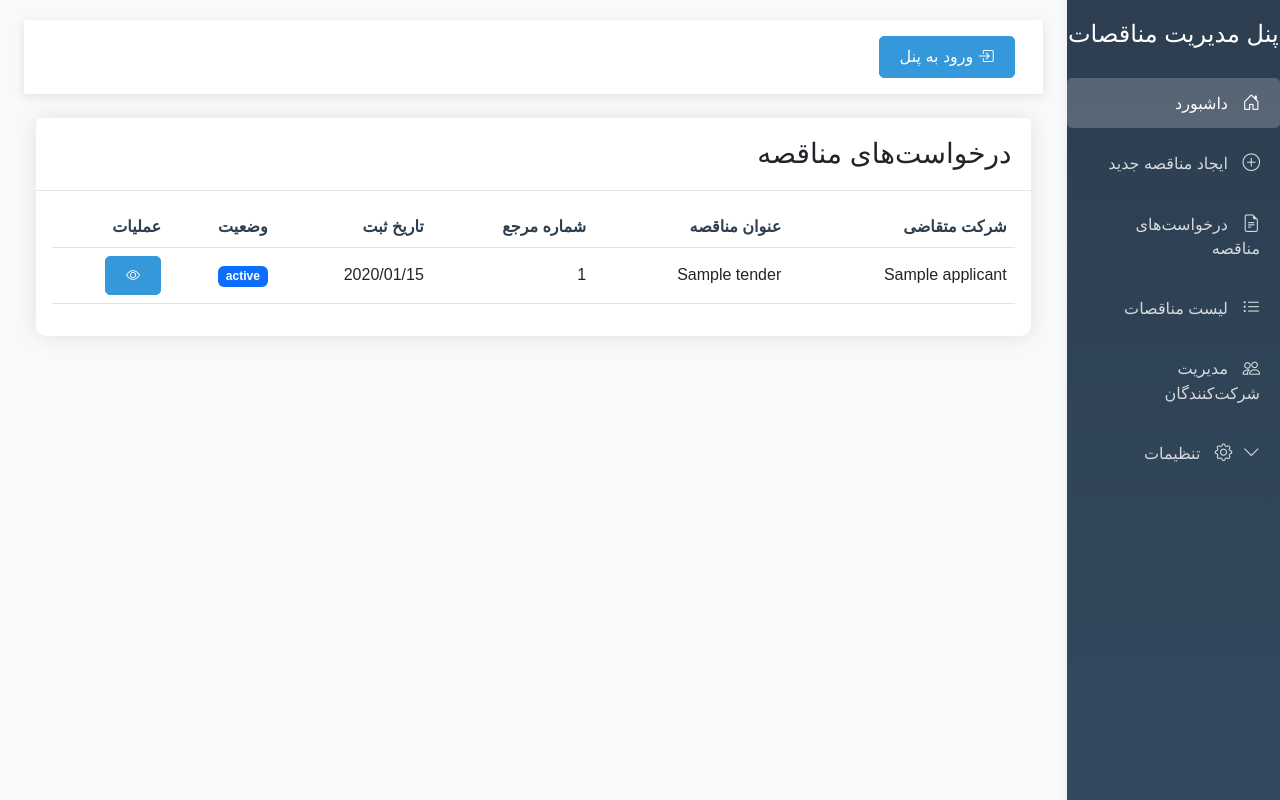
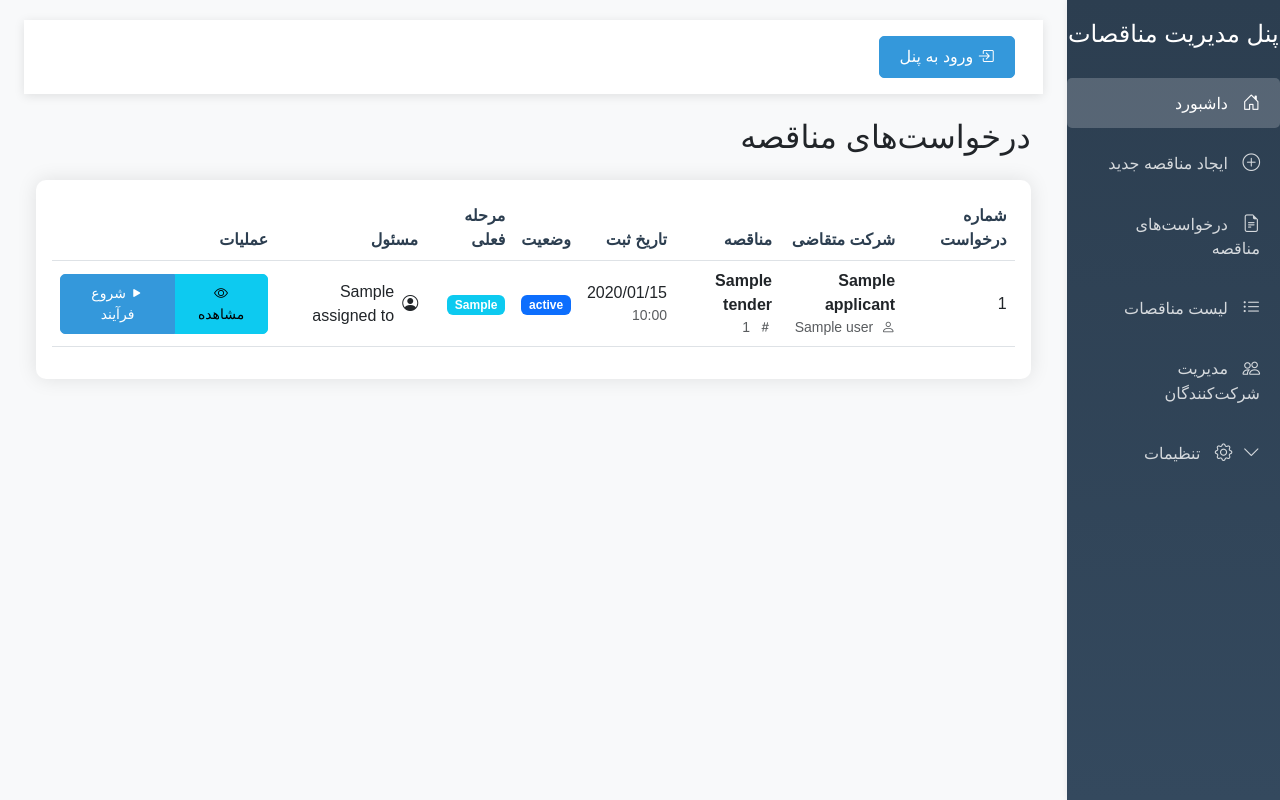
Before and after one commit to khashino/Tender, a Django app: template templates/app1/tender/applications.html in a window 1280 px wide. Run offline with Django 5.2, Linux system fonts and the light colour scheme; the template is opened without the code that fills it: most values are stand-ins (such as "Sample title", 1, 10 or a date in 2020); some web fonts are replaced.

Commit message:
detailed review

```diff
--- a/app1/urls.py
+++ b/app1/urls.py
@@ -17,6 +17,8 @@ urlpatterns = [
     path('roles/<int:role_id>/delete/', views.role_delete, name='role_delete'),
     path('user-roles/', views.user_roles, name='user_roles'),
     path('user-roles/<int:user_id>/assign/', views.assign_user_roles, name='assign_user_roles'),
+
+    # Tender Management
     path('tender/create/', views.create_tender, name='create_tender'),
     path('tender/list/', views.tender_list, name='tender_list'),
     path('tender/applications/', views.tender_applications, name='tender_applications'),
--- a/templates/app1/tender/applications.html
+++ b/templates/app1/tender/applications.html
@@ -6,47 +6,90 @@
 
 {% block content %}
 <div class="container-fluid">
-    <div class="row">
-        <div class="col-12">
-            <div class="card">
-                <div class="card-header">
-                    <div class="d-flex justify-content-between align-items-center">
-                        <h3 class="card-title mb-0">درخواست‌های مناقصه</h3>
+    <div class="row mb-4">
+        <div class="col">
+            <h2 class="mb-0">درخواست‌های مناقصه</h2>
         </div>
     </div>
+
+    <div class="card">
         <div class="card-body">
             <div class="table-responsive">
                 <table class="table table-hover">
                     <thead>
                         <tr>
+                            <th>شماره درخواست</th>
                             <th>شرکت متقاضی</th>
-                                    <th>عنوان مناقصه</th>
-                                    <th>شماره مرجع</th>
+                            <th>مناقصه</th>
                             <th>تاریخ ثبت</th>
                             <th>وضعیت</th>
+                            <th>مرحله فعلی</th>
+                            <th>مسئول</th>
                             <th>عملیات</th>
                         </tr>
                     </thead>
                     <tbody>
                         {% for application in applications %}
                         <tr>
-                                    <td>{{ application.applicant.name }}</td>
-                                    <td>{{ application.tender.title }}</td>
-                                    <td>{{ application.tender.reference_number }}</td>
-                                    <td>{{ application.submitted_at|date:"Y/m/d" }}</td>
+                            <td>{{ application.id }}</td>
+                            <td>
+                                <div class="d-flex flex-column">
+                                    <strong>{{ application.applicant.name }}</strong>
+                                    <small class="text-muted">
+                                        <i class="bi bi-person me-1"></i>
+                                        {{ application.applicant.user.get_full_name }}
+                                    </small>
+                                </div>
+                            </td>
+                            <td>
+                                <div class="d-flex flex-column">
+                                    <strong>{{ application.tender.title }}</strong>
+                                    <small class="text-muted">
+                                        <i class="bi bi-hash me-1"></i>
+                                        {{ application.tender.reference_number }}
+                                    </small>
+                                </div>
+                            </td>
+                            <td>
+                                <div class="d-flex flex-column">
+                                    <span>{{ application.submitted_at|date:"Y/m/d" }}</span>
+                                    <small class="text-muted">
+                                        {{ application.submitted_at|time:"H:i" }}
+                                    </small>
+                                </div>
+                            </td>
                             <td>
                                 <span class="badge bg-{{ application.status|status_color }}">
                                     {{ application.get_status_display }}
                                 </span>
                             </td>
                             <td>
-                                        <div class="btn-group" role="group">
-                                            <a href="{% url 'app1:review_application' application.id %}" class="btn btn-sm btn-primary" title="مشاهده و بررسی">
+                                <span class="badge bg-info">
+                                    {{ application.current_step }}
+                                </span>
+                            </td>
+                            <td>
+                                {% if application.assigned_to %}
+                                    <div class="d-flex align-items-center">
+                                        <i class="bi bi-person-circle me-2"></i>
+                                        {{ application.assigned_to.get_full_name }}
+                                    </div>
+                                {% else %}
+                                    <span class="text-muted">تخصیص داده نشده</span>
+                                {% endif %}
+                            </td>
+                            <td>
+                                <div class="btn-group">
+                                    <a href="{% url 'app1:review_application' application.id %}"
+                                       class="btn btn-sm btn-info">
                                         <i class="bi bi-eye"></i>
+                                        مشاهده
                                     </a>
-                                            {% if application.status == 'pending' %}
-                                            <a href="{% url 'app1:start_application_workflow' application.id %}" class="btn btn-sm btn-success" title="شروع فرآیند بررسی">
-                                                <i class="bi bi-play-circle"></i>
+                                    {% if not application.process %}
+                                    <a href="{% url 'app1:start_application_workflow' application.id %}"
+                                       class="btn btn-sm btn-primary">
+                                        <i class="bi bi-play-fill"></i>
+                                        شروع فرآیند
                                     </a>
                                     {% endif %}
                                 </div>
@@ -54,7 +97,12 @@
                         </tr>
                         {% empty %}
                         <tr>
-                                    <td colspan="6" class="text-center">هیچ درخواستی یافت نشد</td>
+                            <td colspan="8" class="text-center py-4">
+                                <div class="text-muted">
+                                    <i class="bi bi-file-text display-6 mb-2"></i>
+                                    <p class="mb-0">هیچ درخواستی یافت نشد</p>
+                                </div>
+                            </td>
                         </tr>
                         {% endfor %}
                     </tbody>
@@ -63,6 +111,19 @@
         </div>
     </div>
 </div>
-    </div>
-</div>
 {% endblock %}
+
+{% block extra_css %}
+<style>
+    .status-color-pending { background-color: #ffc107; }
+    .status-color-shortlisted { background-color: #17a2b8; }
+    .status-color-accepted { background-color: #28a745; }
+    .status-color-rejected { background-color: #dc3545; }
+</style>
+{% endblock %}
+
+{% block extra_js %}
+<script>
+    // Add any necessary JavaScript here
+</script>
+{% endblock %}
```
Also changed, not shown: app1/views.py (+44 -1 lines), db.sqlite3. Lines whose indentation alone changed are shown as unchanged.
